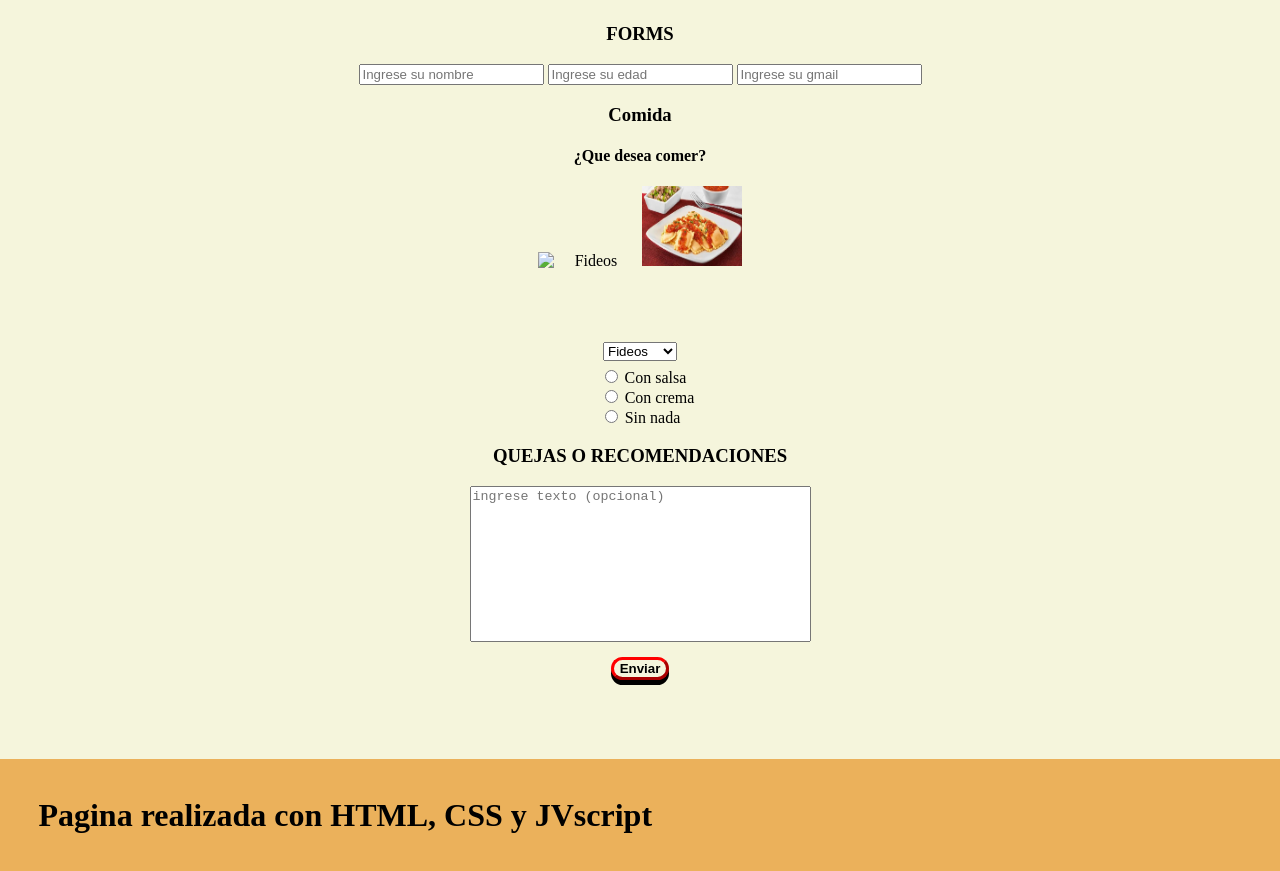
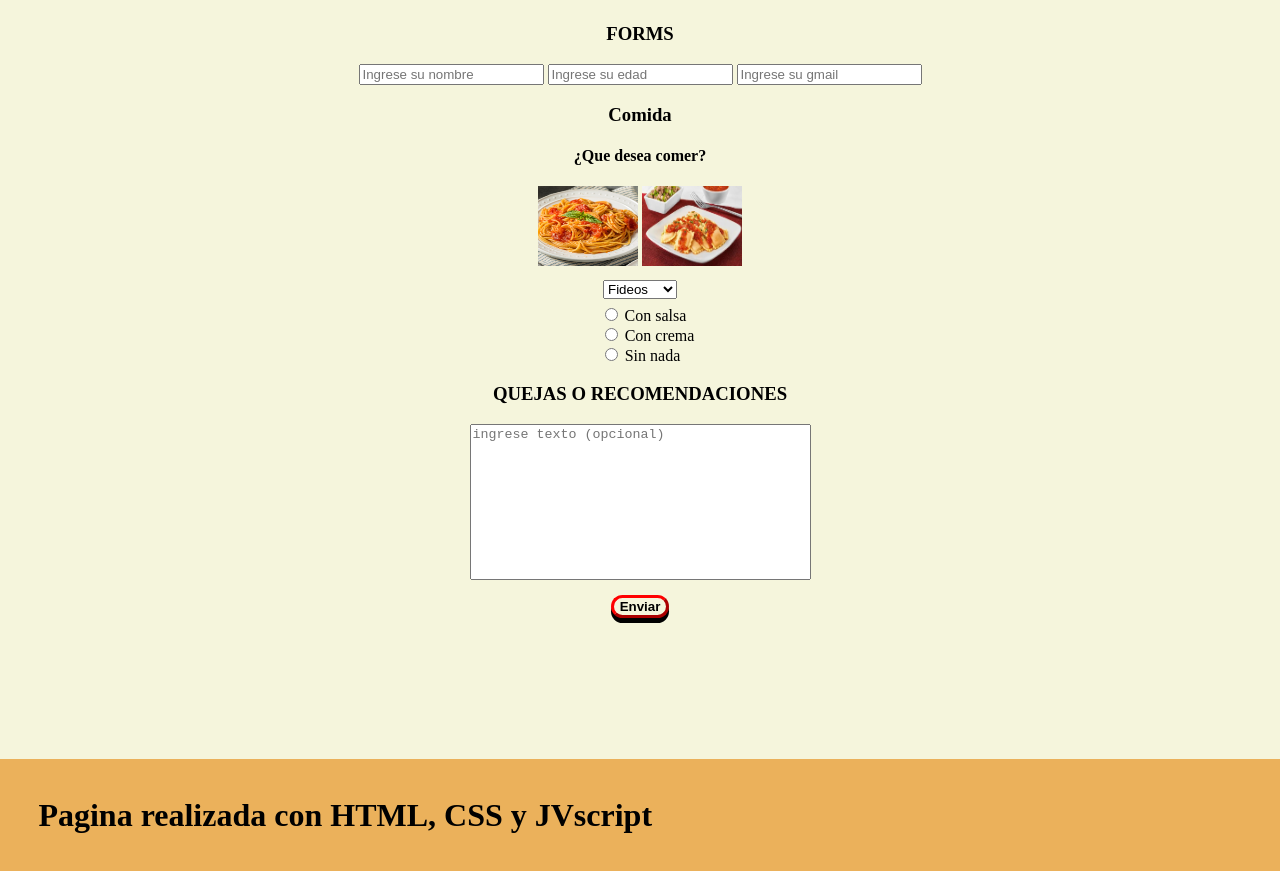
Before and after one commit to LucaTomasPaolinelli/Clase-24-9, a plain HTML site: page index.html in a window 1280 px wide. Shown: the part 71-942 px from the top of the page. Drawn offline with Linux system fonts and the light colour scheme.

Commit message:
Fix: foto de fideos

```diff
--- a/index.html
+++ b/index.html
@@ -23,7 +23,7 @@
                     <article>
                         <h3>Comida</h3>
                         <h4>¿Que desea comer?</h4>
-                        <img src="iStock-1940092332-Fideos-con-tuco-scaled-1440x1440.jpg" alt="Fideos">
+                        <img src="fideos.jpg" alt="Fideos">
                         <img src="ravioles.jpg" alt="ravioles">
                     </article>
                     <article id="sel">
```
